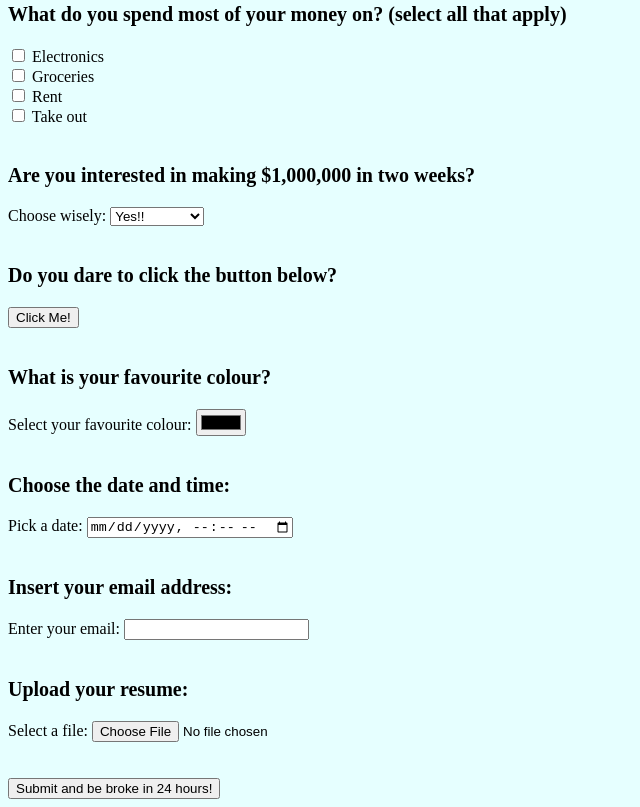
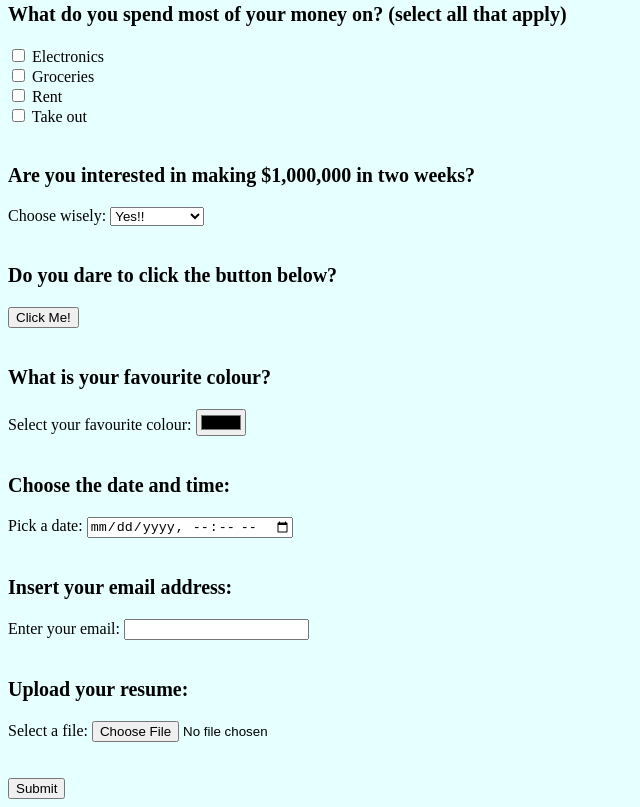
Before and after one commit to DominicLanger/DominicLanger.github.io, a plain HTML site: page index.html in a window 1280 px wide. Shown: the part 521-1328 px from the top of the page, without its empty margins (0-640 px from the left). Drawn offline with Linux system fonts and the light colour scheme.

Commit message:
Update index.html

```diff
--- a/index.html
+++ b/index.html
@@ -93,7 +93,7 @@
     <br><br>
 
     <form action="/action_page.php">
-    <input type="submit" value="Submit and be broke in 24 hours!">
+    <input type="submit" value="Submit">
 
     </body>
 </html>
```
